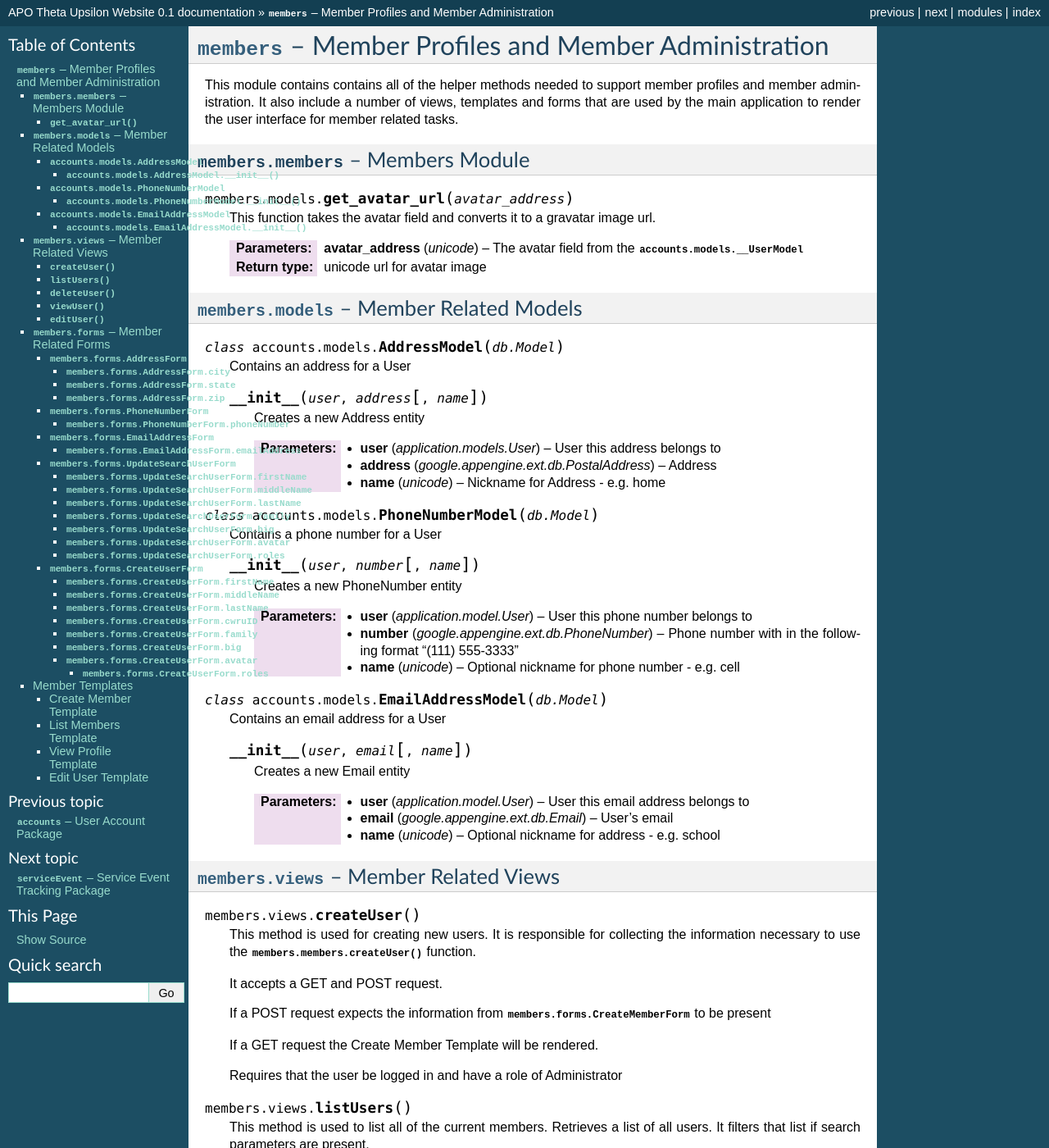
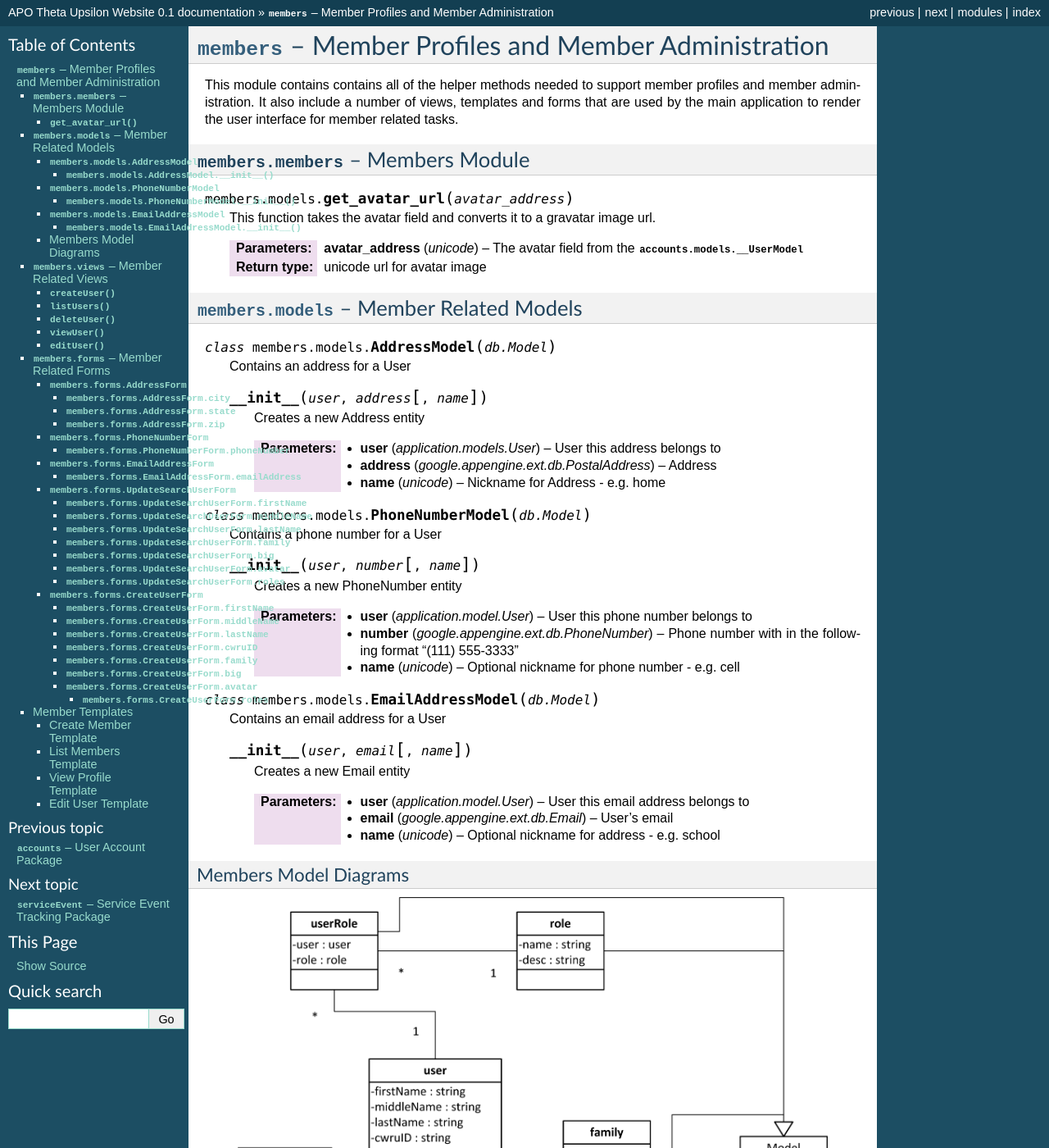
Before and after one commit to JSatterf1579/apo-website, a Sphinx documentation site: the page built from docs/detailed_design/source/member_profiles_and_administration.rst, in a window 1280 px wide and 1400 px high. Shown: the whole window at 82% size. Built offline with Sphinx 7.4.7, drawn with Linux system fonts in a browser that asks for light colours; pages that are not in the unit, such as notebooks, are missing from menus.

Commit message:
everything is included, however forms section and below in the sections done by Jon are formatted incorrectly and we're not sure why

```diff
--- a/docs/detailed_design/source/member_profiles_and_administration.rst
+++ b/docs/detailed_design/source/member_profiles_and_administration.rst
@@ -28,7 +28,7 @@ application to render the user interface for member related tasks.
 
 .. module:: members.models
 
-.. class:: accounts.models.AddressModel(db.Model)
+.. class:: members.models.AddressModel(db.Model)
 
    Contains an address for a User
 
@@ -45,7 +45,7 @@ application to render the user interface for member related tasks.
        :param name: Nickname for Address - e.g. home
        :type name: unicode
 
-.. class:: accounts.models.PhoneNumberModel(db.Model)
+.. class:: members.models.PhoneNumberModel(db.Model)
 
    Contains a phone number for a User
 
@@ -62,7 +62,7 @@ application to render the user interface for member related tasks.
        :param name: Optional nickname for phone number - e.g. cell
        :type name: unicode
 
-.. class:: accounts.models.EmailAddressModel(db.Model)
+.. class:: members.models.EmailAddressModel(db.Model)
 
    Contains an email address for a User
 
@@ -78,6 +78,14 @@ application to render the user interface for member related tasks.
 
        :param name: Optional nickname for address - e.g. school
        :type name: unicode
+
+Members Model Diagrams
+**********************
+
+.. image:: img/modelDiagrams/userModel.png
+   :width: 90%
+   :align: center
+
 
 :mod:`members.views` -- Member Related Views
 --------------------------------------------
--- a/docs/detailed_design/source/serviceevents.rst
+++ b/docs/detailed_design/source/serviceevents.rst
@@ -265,6 +265,7 @@ This form contains the fields for filling out the parameters of a service event
 serviceEvent.serviceEvent.createEvent
 
    .. method:: CreateServiceEventForm(name, date, startTime, endTime, location[, summary, maxBrothers])
+
    This is the Create a Service Event Form
 
    :param name: Name of event
```
Also changed, not shown: docs/detailed_design/source/accounts.rst (+7 -0 lines).
